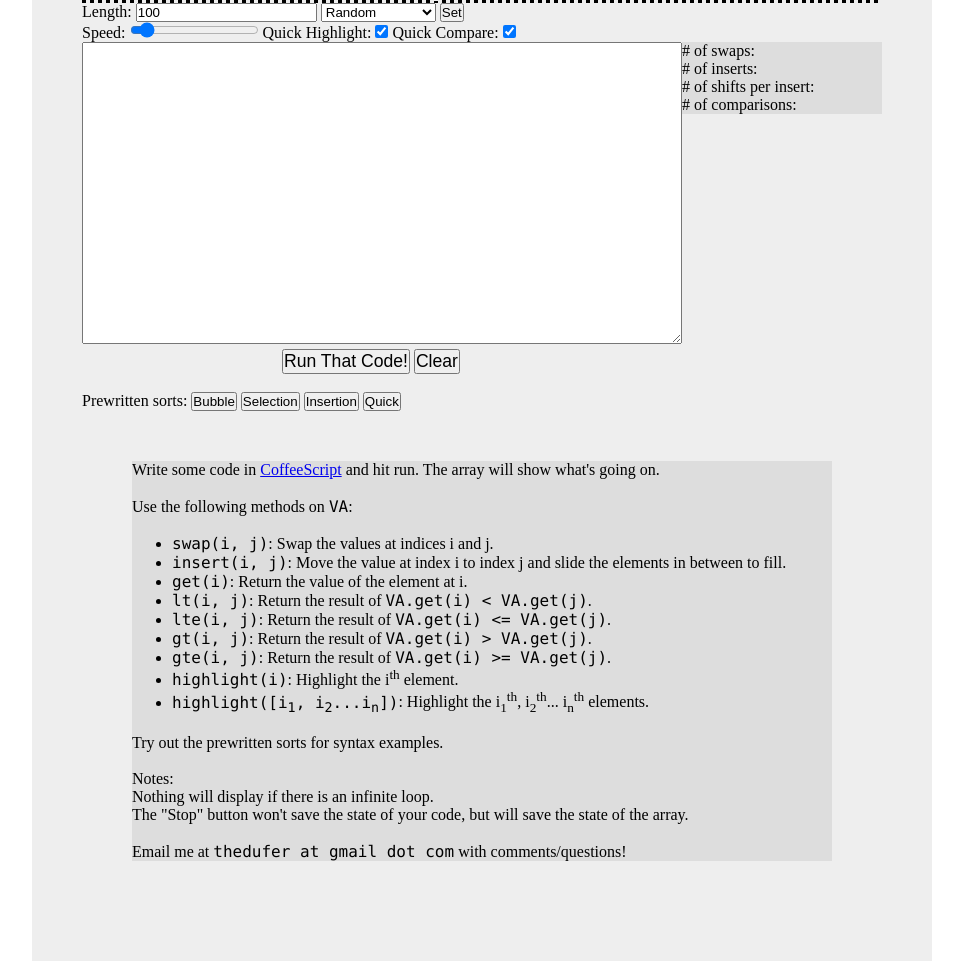
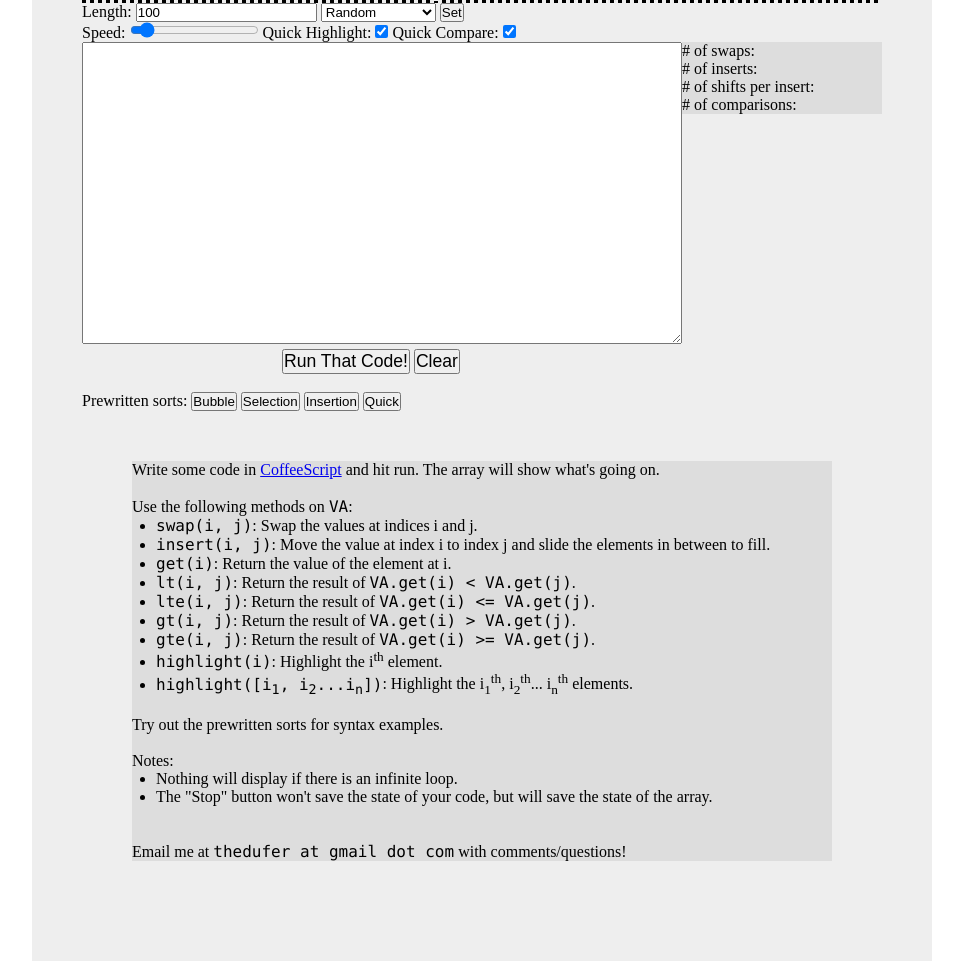
Before and after one commit to thedufer/VisualSort, a plain HTML site: page index.html in a window 1280 px wide. Shown: the part 279-1240 px from the top of the page, without its empty margins (158-1121 px from the left). Drawn offline with Linux system fonts and the light colour scheme.

Commit message:
fix up the notes a bit

```diff
--- a/index.html
+++ b/index.html
@@ -59,7 +59,6 @@
           <br />
           Use the following methods on <span class="code">VA</span>:
           <br />
-          <br />
           <ul>
             <li><span class="code">swap(i, j)</span>: Swap the values at indices i and j.</li>
             <li><span class="code">insert(i, j)</span>: Move the value at index i to index j and slide the elements in between to fill.</li>
@@ -77,9 +76,14 @@
           <br />
           Notes:
           <br />
-          Nothing will display if there is an infinite loop.
-          <br />
-          The "Stop" button won't save the state of your code, but will save the state of the array.
+          <ul>
+            <li>
+              Nothing will display if there is an infinite loop.
+            </li>
+            <li>
+              The "Stop" button won't save the state of your code, but will save the state of the array.
+            </li>
+          </ul>
           <br />
           <br />
           Email me at <span class="code">thedufer at gmail dot com</span> with comments/questions!
--- a/main.css
+++ b/main.css
@@ -21,7 +21,7 @@
 }
 
 ul {
-  padding-left:2.5em;
+  padding-left:1.5em;
 }
 
 #footer-buttons {
```
